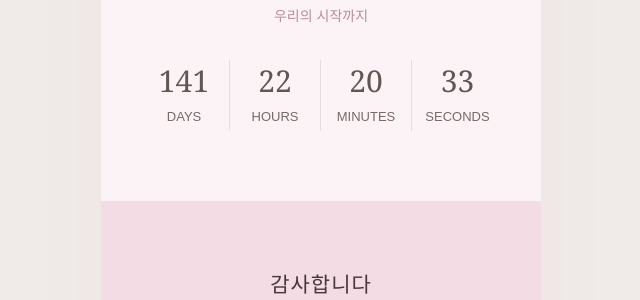
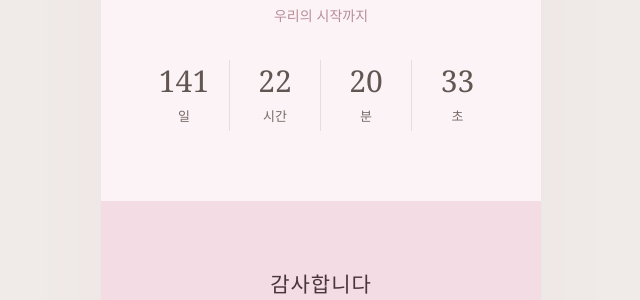
Before and after one commit to yuriandhoon/wedding, a Jekyll site: the page built from yuri/index.html, in a window 1280 px wide and 900 px high, scrolled down 3407 px. Shown: the part 310-610 px from the top of the window, without its empty margins (319-959 px from the left). Built offline with Jekyll 4.4.1, drawn with Linux system fonts in a browser that asks for light colours.

Commit message:
Update invitation.html

```diff
--- a/_layouts/invitation.html
+++ b/_layouts/invitation.html
@@ -130,18 +130,10 @@
         </div>
         <p class="date-sub" id="dateSub">우리의 시작까지</p>
         <div class="countdown" aria-label="예식까지 남은 시간">
-          <div class="time">
-            <b id="days">—</b><small>DAYS</small>
-          </div>
-          <div class="time">
-            <b id="hours">—</b><small>HOURS</small>
-          </div>
-          <div class="time">
-            <b id="minutes">—</b><small>MINUTES</small>
-          </div>
-          <div class="time">
-            <b id="seconds">—</b><small>SECONDS</small>
-          </div>
+          <div class="time"><b id="days">—</b><small>일</small></div>
+          <div class="time"><b id="hours">—</b><small>시간</small></div>
+          <div class="time"><b id="minutes">—</b><small>분</small></div>
+          <div class="time"><b id="seconds">—</b><small>초</small></div>
         </div>
       </section>
 
```
